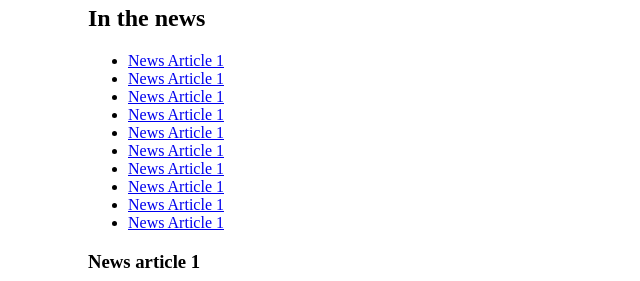
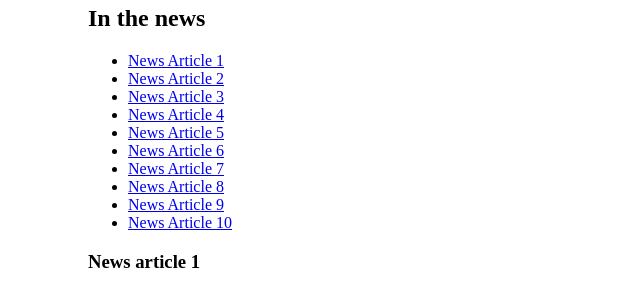
Before and after one commit to harshkandhway/fynd-assignments, a plain HTML site: page index.html in a window 1280 px wide. Shown: the part 415-696 px from the top of the page, 0-640 px from the left. Drawn offline with Linux system fonts and the light colour scheme.

Commit message:
day 3 assignment

```diff
--- a/index.html
+++ b/index.html
@@ -40,48 +40,48 @@
     <article>
         <section>
     <ul>
-        <li><a href="/">News Article 1</a></li>
-        <li><a href="/">News Article 1</a></li>
-        <li><a href="/">News Article 1</a></li>
-        <li><a href="/">News Article 1</a></li>
-        <li><a href="/">News Article 1</a></li>
-        <li><a href="/">News Article 1</a></li>
-        <li><a href="/">News Article 1</a></li>
-        <li><a href="/">News Article 1</a></li>
-        <li><a href="/">News Article 1</a></li>
-        <li><a href="/">News Article 1</a></li>
+        <li><a href="#article1">News Article 1</a></li>
+        <li><a href="#article2">News Article 2</a></li>
+        <li><a href="#article3">News Article 3</a></li>
+        <li><a href="#article4">News Article 4</a></li>
+        <li><a href="#article5">News Article 5</a></li>
+        <li><a href="#article6">News Article 6</a></li>
+        <li><a href="#article7">News Article 7</a></li>
+        <li><a href="#article8">News Article 8</a></li>
+        <li><a href="#article9">News Article 9</a></li>
+        <li><a href="#article10">News Article 10</a></li>
 
     </ul>
     </section>
     <section>
-    <h3>News article 1</h3>
+    <h3 id="article1">News article 1</h3>
     Lorem ipsum dolor sit amet consectetur adipisicing elit. Explicabo beatae nostrum accusamus facilis et autem quam dolore ipsa assumenda, enim, dicta reprehenderit illum, placeat eaque veritatis esse. Dolore, nisi dolorum.
     <p><a href="/">Read more</a></p>
-    <h3>News article 2</h3>
+    <h3 id="article2">News article 2</h3>
     Lorem ipsum dolor sit amet consectetur adipisicing elit. Explicabo beatae nostrum accusamus facilis et autem quam dolore ipsa assumenda, enim, dicta reprehenderit illum, placeat eaque veritatis esse. Dolore, nisi dolorum.
     <p><a href="/">Read more</a></p>
-    <h3>News article 3</h3>
+    <h3 id="article3">News article 3</h3>
     Lorem ipsum dolor sit amet consectetur adipisicing elit. Explicabo beatae nostrum accusamus facilis et autem quam dolore ipsa assumenda, enim, dicta reprehenderit illum, placeat eaque veritatis esse. Dolore, nisi dolorum.
     <p><a href="/">Read more</a></p>
-    <h3>News article 4</h3>
+    <h3 id="article4">News article 4</h3>
     Lorem ipsum dolor sit amet consectetur adipisicing elit. Explicabo beatae nostrum accusamus facilis et autem quam dolore ipsa assumenda, enim, dicta reprehenderit illum, placeat eaque veritatis esse. Dolore, nisi dolorum.
     <p><a href="/">Read more</a></p>
-    <h3>News article 5</h3>
+    <h3 id="article5">News article 5</h3>
     Lorem ipsum dolor sit amet consectetur adipisicing elit. Explicabo beatae nostrum accusamus facilis et autem quam dolore ipsa assumenda, enim, dicta reprehenderit illum, placeat eaque veritatis esse. Dolore, nisi dolorum.
     <p><a href="/">Read more</a></p>
-    <h3>News article 6</h3>
+    <h3 id="article6">News article 6</h3>
     Lorem ipsum dolor sit amet consectetur adipisicing elit. Explicabo beatae nostrum accusamus facilis et autem quam dolore ipsa assumenda, enim, dicta reprehenderit illum, placeat eaque veritatis esse. Dolore, nisi dolorum.
     <p><a href="/">Read more</a></p>
-    <h3>News article 7</h3>
+    <h3 id="article7">News article 7</h3>
     Lorem ipsum dolor sit amet consectetur adipisicing elit. Explicabo beatae nostrum accusamus facilis et autem quam dolore ipsa assumenda, enim, dicta reprehenderit illum, placeat eaque veritatis esse. Dolore, nisi dolorum.
     <p><a href="/">Read more</a></p>
-    <h3>News article 8</h3>
+    <h3 id="article8">News article 8</h3>
     Lorem ipsum dolor sit amet consectetur adipisicing elit. Explicabo beatae nostrum accusamus facilis et autem quam dolore ipsa assumenda, enim, dicta reprehenderit illum, placeat eaque veritatis esse. Dolore, nisi dolorum.
     <p><a href="/">Read more</a></p>
-    <h3>News article 9</h3>
+    <h3 id="article9">News article 9</h3>
     Lorem ipsum dolor sit amet consectetur adipisicing elit. Explicabo beatae nostrum accusamus facilis et autem quam dolore ipsa assumenda, enim, dicta reprehenderit illum, placeat eaque veritatis esse. Dolore, nisi dolorum.
     <p><a href="/">Read more</a></p>
-    <h3>News article 10</h3>
+    <h3 id="article10">News article 10</h3>
     Lorem ipsum dolor sit amet consectetur adipisicing elit. Explicabo beatae nostrum accusamus facilis et autem quam dolore ipsa assumenda, enim, dicta reprehenderit illum, placeat eaque veritatis esse. Dolore, nisi dolorum.
     <p><a href="/">Read more</a></p>
     </section>
```
